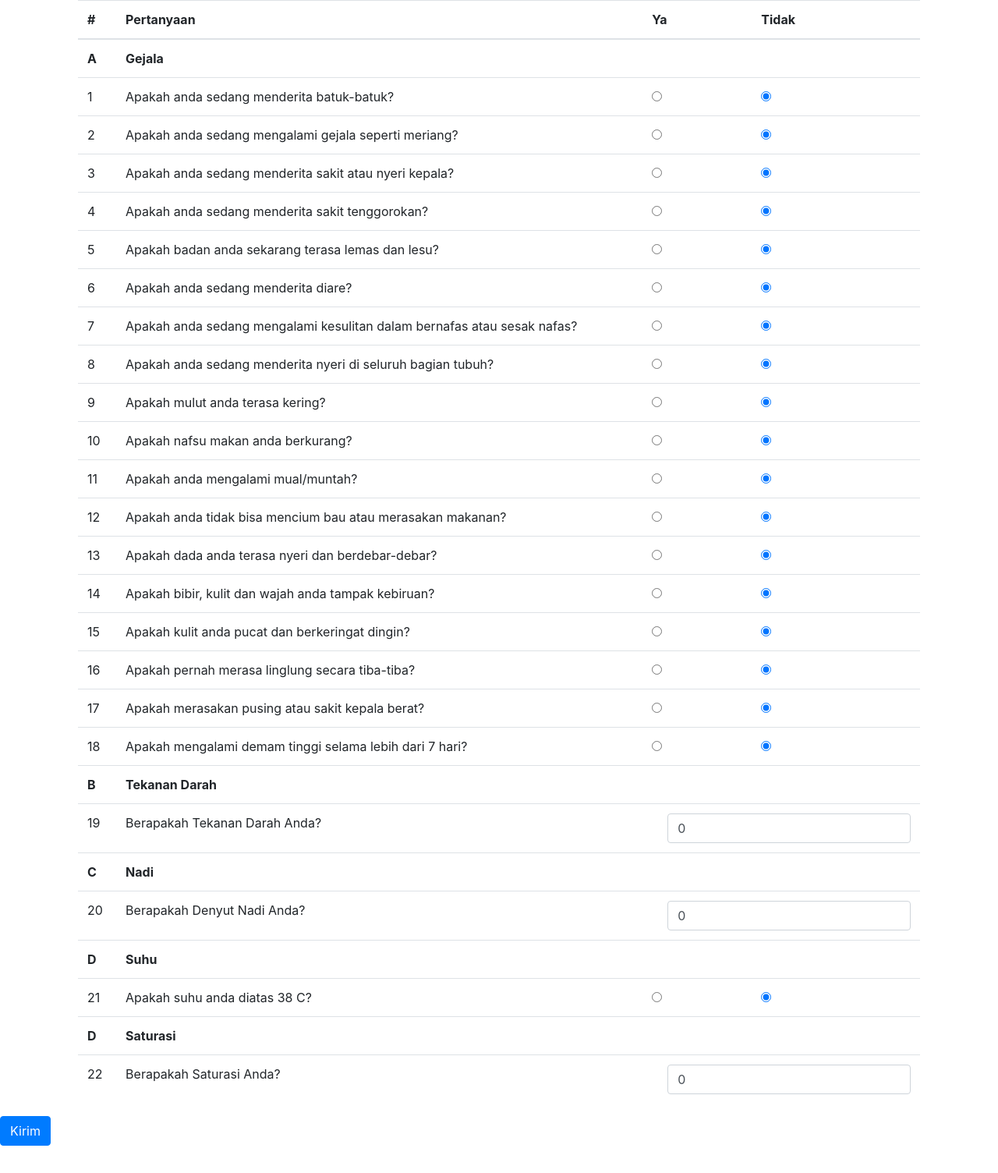
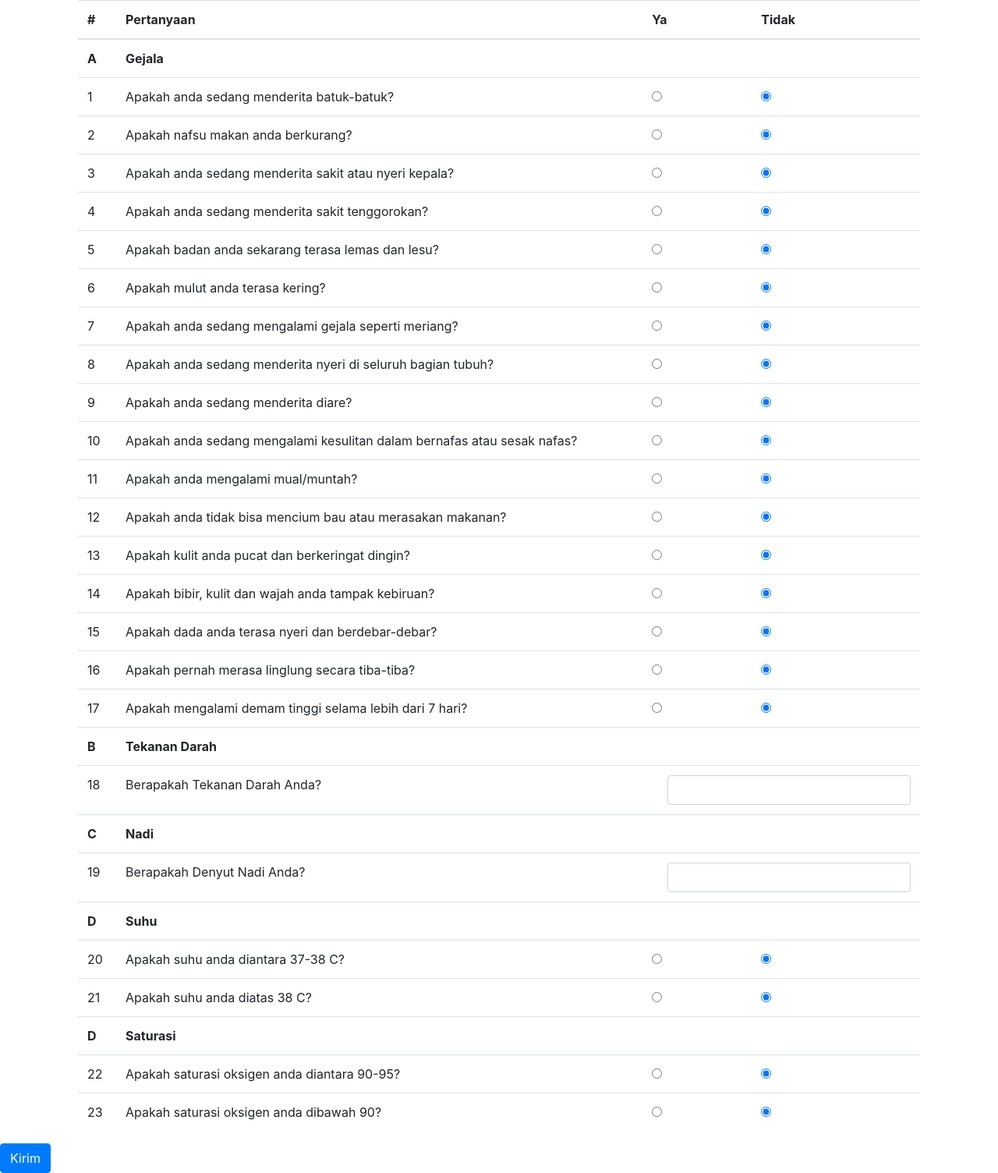
Before and after one commit to mizdadhudani/PTC, a PHP site: the page made by application/views/isidata.php in a window 1280 px wide. Shown: the part 252-1756 px from the top of the page at 78% size. Before the commit the page ends 1721 px from the top, so only its background shows below. Run offline with PHP 8.4, Linux system fonts and the light colour scheme; the template is opened without the code that fills it: most values are stand-ins (such as "Sample title", 1, 10 or a date in 2020); data that the repository does not hold is empty; some libraries are stand-ins or nearby versions.

Commit message:
kuisioner baru

```diff
--- a/application/views/isidata.php
+++ b/application/views/isidata.php
@@ -128,7 +128,7 @@
 
     <td>2</td>
 
-    <td>Apakah anda sedang mengalami gejala seperti meriang?</td>
+    <td>Apakah nafsu makan anda berkurang?</td>
 
     <td>  <div class="form-check">
 
@@ -200,7 +200,7 @@
 
     <td>6</td>
 
-    <td>Apakah anda sedang menderita diare?</td>
+    <td>Apakah mulut anda terasa kering?</td>
 
     <td>  <div class="form-check">
 
@@ -218,7 +218,7 @@
 
     <td>7</td>
 
-    <td>Apakah anda sedang mengalami kesulitan dalam bernafas atau sesak nafas?</td>
+    <td>Apakah anda sedang mengalami gejala seperti meriang?</td>
 
     <td>  <div class="form-check">
 
@@ -254,7 +254,7 @@
 
     <td>9</td>
 
-    <td>Apakah mulut anda terasa kering?</td>
+    <td>Apakah anda sedang menderita diare?</td>
 
     <td>  <div class="form-check">
 
@@ -272,7 +272,7 @@
 
     <td>10</td>
 
-    <td>Apakah nafsu makan anda berkurang?</td>
+    <td>Apakah anda sedang mengalami kesulitan dalam bernafas atau sesak nafas?</td>
 
     <td>  <div class="form-check">
 
@@ -326,7 +326,7 @@
 
     <td>13</td>
 
-    <td>Apakah dada anda terasa nyeri dan berdebar-debar?</td>
+    <td>Apakah kulit anda pucat dan berkeringat dingin?</td>
 
     <td>  <div class="form-check">
 
@@ -362,7 +362,7 @@
 
     <td>15</td>
 
-    <td>Apakah kulit anda pucat dan berkeringat dingin?</td>
+    <td>Apakah dada anda terasa nyeri dan berdebar-debar?</td>
 
     <td>  <div class="form-check">
 
@@ -398,7 +398,7 @@
 
     <td>17</td>
 
-    <td>Apakah merasakan pusing atau sakit kepala berat?</td>
+    <td>Apakah mengalami demam tinggi selama lebih dari 7 hari?</td>
 
     <td>  <div class="form-check">
 
@@ -409,24 +409,6 @@
     <td>  <div class="form-check">
 
           <input class="form-check-input" type="radio" id="oke" name="ketujuhbelas" value="0" checked=""></td>
-
-  </tr>
-
-  <tr>
-
-    <td>18</td>
-
-    <td>Apakah mengalami demam tinggi selama lebih dari 7 hari?</td>
-
-    <td>  <div class="form-check">
-
-          <input class="form-check-input" type="radio" id="oke" name="kedelapanbelas" value="1"></div>
-
-      </td>
-
-    <td>  <div class="form-check">
-
-          <input class="form-check-input" type="radio" id="oke" name="kedelapanbelas" value="0" checked=""></td>
 
   </tr>
 
@@ -445,13 +427,13 @@
 
       <tr>
 
-        <td>19</td>
+        <td>18</td>
 
         <td>Berapakah Tekanan Darah Anda?</td>
 
         <td colspan="2">  <div class="form-check">
 
-             <input type="text" class="form-control" id="kesembilanbelas" required="" name="kesembilanbelas" value="0"></div>
+             <input type="number" class="form-control" id="kedelapanbelas" required="" name="kedelapanbelas" value=""></div>
 
         </td>
 
@@ -471,12 +453,12 @@
 
       <tr>
 
-        <td>20</td>
+        <td>19</td>
 
         <td>Berapakah Denyut Nadi Anda?</td>
         <td colspan="2">  <div class="form-check">
 
-             <input type="text" class="form-control" id="keduapuluh" required="" name="keduapuluh" value="0"></div>
+             <input type="number" class="form-control" id="kesembilanbelas" required="" name="kesembilanbelas" value=""></div>
 
         </td>
 
@@ -493,6 +475,26 @@
       <td></td>
 
     </tr>
+
+      <tr>
+
+        <td>20</td>
+
+        <td>Apakah suhu anda diantara 37-38 C?</td>
+
+        <td>  <div class="form-check">
+
+          <input class="form-check-input" type="radio" id="oke" name="keduapuluh" value="1"></div>
+
+        </td>
+
+        <td>  <div class="form-check">
+
+          <input class="form-check-input" type="radio" id="oke" name="keduapuluh" value="0" checked="">
+        </td>
+
+      </tr>
+
 
       <tr>
 
@@ -513,6 +515,7 @@
 
       </tr>
 
+
     <tr>
 
       <td><b>D</b></td>
@@ -529,13 +532,36 @@
 
         <td>22</td>
 
+        <td>Apakah saturasi oksigen anda diantara 90-95?</td>
 
-        <td>Berapakah Saturasi Anda?</td>
+        <td>  <div class="form-check">
 
-        <td colspan="2">  <div class="form-check">
+          <input class="form-check-input" type="radio" id="oke" name="keduadua" value="1"></div>
 
-             <input type="text" class="form-control" id="keduadua" required="" name="keduadua" value="0"></div>
+        </td>
 
+        <td>  <div class="form-check">
+
+          <input class="form-check-input" type="radio" id="oke" name="keduadua" value="0" checked="">
+        </td>
+
+      </tr>
+
+            <tr>
+
+        <td>23</td>
+
+        <td>Apakah saturasi oksigen anda dibawah 90?</td>
+
+        <td>  <div class="form-check">
+
+          <input class="form-check-input" type="radio" id="oke" name="keduatiga" value="1"></div>
+
+        </td>
+
+        <td>  <div class="form-check">
+
+          <input class="form-check-input" type="radio" id="oke" name="keduatiga" value="0" checked="">
         </td>
 
       </tr>
@@ -571,6 +597,10 @@
        <input type="text" hidden name="idpenduduk" value="<?php echo $datap->id?>">
       <input type="text" hidden name="linkpenduduk" value="<?php echo $datap->link?>">
       <input type="text" hidden name="namapenduduk" value="<?php echo $datap->nama?>">
+      <input type="text" hidden name="usia" value="<?php echo $datap->usia?>">
+      <input type="text" hidden name="mulai_isolasi" value="<?php echo $datap->mulai_isolasi?>">
+      <input type="text" hidden name="status_dlm_keluarga" value="<?php echo $datap->status_dlm_keluarga?>">
+      <input type="text" hidden name="status" value="<?php echo $datap->status?>">
       <input type="text" hidden name="nikpenduduk" value="<?php echo $datap->nik?>">
       <input type="text" hidden name="jeniskelaminpenduduk" value="<?php echo $datap->jeniskelamin?>">
       <input type="text" hidden name="nomorhppenduduk" value="<?php echo $datap->nomorhp?>">
```
Also changed, not shown: application/controllers/Page.php (+8 -8 lines), application/models/Kuisoner.php (+46 -27 lines), application/models/Modulpenduduk.php (+6 -2 lines), application/views/hasillaporan.php (+24 -105 lines).
